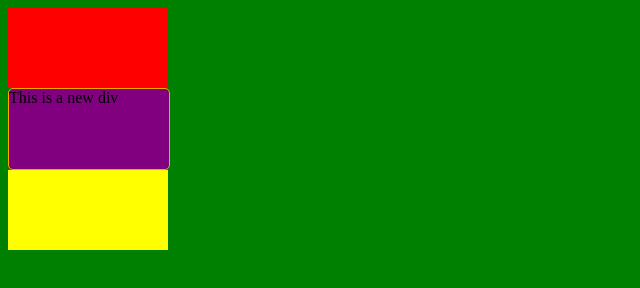
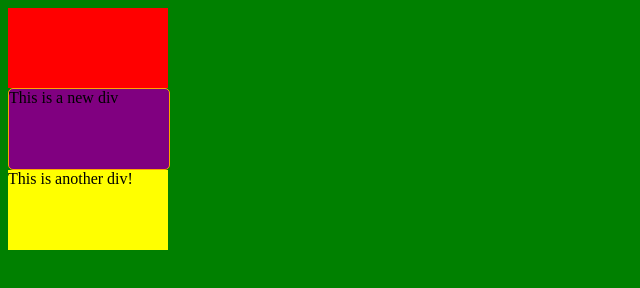
Before and after one commit to azoladyantyi/hackathon-skills, a plain HTML site: page index.html in a window 1280 px wide. Shown: the whole page, without its empty margins (0-640 px from the left). Drawn offline with Linux system fonts and the light colour scheme.

Commit message:
added message to div

```diff
--- a/index.html
+++ b/index.html
@@ -19,7 +19,7 @@
     </div>
 
     <div class="messageThree">
-
+         This is another div!
     </div>
 </body>
 
```
